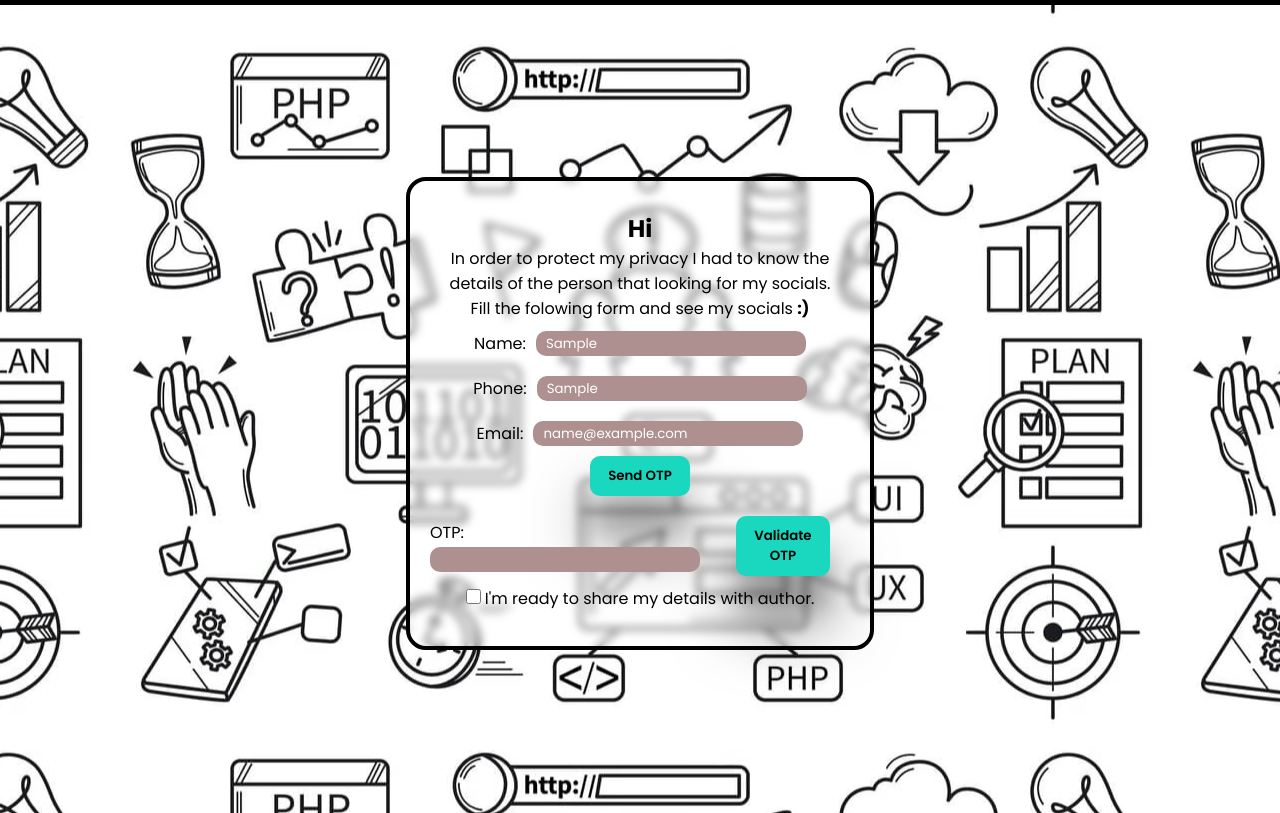
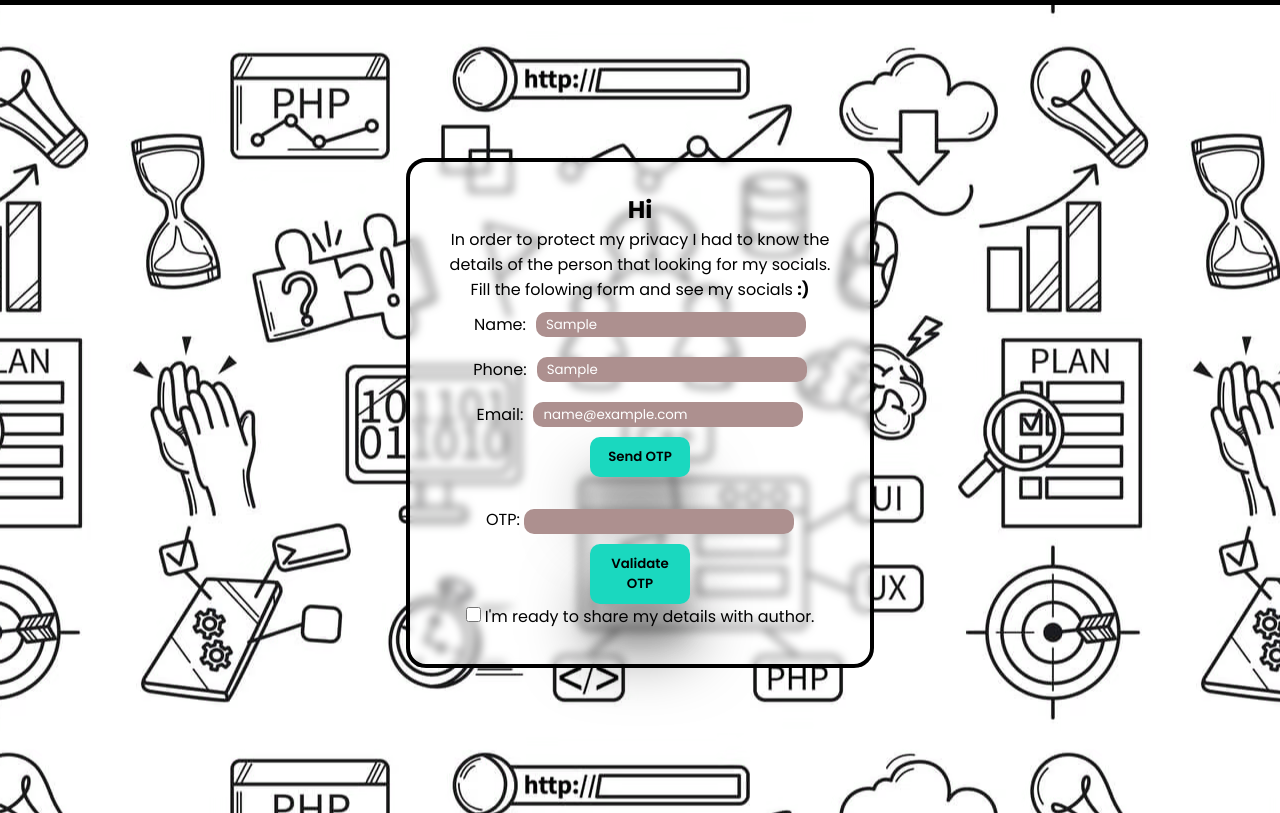
Before and after one commit to yadhukrixh/Techfriar_week-1, a plain HTML site: page social.html in a window 1280 px wide. Both pictures are taken after typing "Sample", "Sample", "name@example.com" into the empty fields and a click on the button "Send OTP". Shown: the part 52-865 px from the top of the page. Drawn offline with Linux system fonts and the light colour scheme.

Commit message:
Ui changes

```diff
--- a/assets/Scripts/validator.js
+++ b/assets/Scripts/validator.js
@@ -32,6 +32,7 @@ function sendOtp() {
             emailError.style.display = 'none';
             alert("OTP sent to email!");
             document.getElementById('otp-section').classList.remove('hidden');
+            document.getElementById('validate-otp-btn').classList.remove('hidden');
             document.getElementById('send-otp-btn').disabled = true;
 
         }
--- a/assets/styles/style.css
+++ b/assets/styles/style.css
@@ -837,6 +837,10 @@ section {
 }
 
 .validate_form, .social-container {
+    display: flex;
+    flex-direction: column;
+    justify-content: center;
+    align-items: center;
     padding: 10px;
     background-color: rgba(255, 254, 254, 0.449);
     backdrop-filter: blur(4px);
@@ -911,7 +915,7 @@ input {
 .form_buttons, .form_submitter {
     cursor: pointer;
     width: 100px;
-    height: 100%;
+    max-height: 100%;
     padding: 10px;
     border-radius: 10px;
     border: none;
--- a/social.html
+++ b/social.html
@@ -106,11 +106,11 @@
                                 <label for="otp">OTP:</label>
                                 <input type="text" id="otp" name="otp" required>
                             </div>
-                            <div class="otp-error" id="otp-error">
+                        </div>
+                        <div class="otp-error" id="otp-error">
+                        </div>
+                        <button class="hidden form_buttons" type="button" id="validate-otp-btn" onclick="validateOtp()">Validate OTP</button>
 
-                            </div>
-                            <button class="form_buttons" type="button" id="validate-otp-btn" onclick="validateOtp()">Validate OTP</button>
-                        </div>
                         <div class="accept_statements">
                             <input type="checkbox" id="accept-statements" name="accept-statements" required>
                             <label for="accept-statements">I'm ready to share my details with author.</label><br><br>
```
